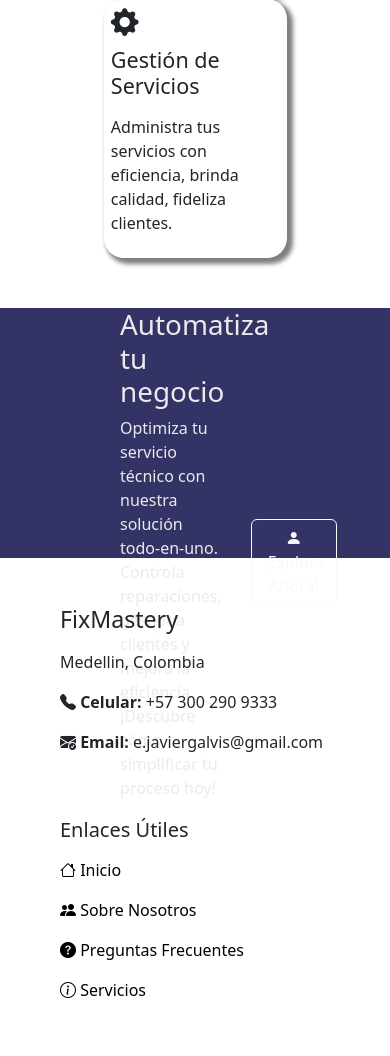
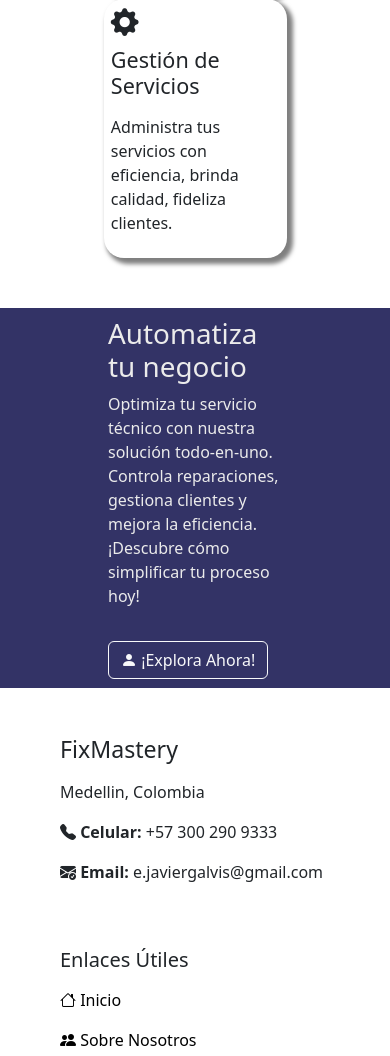
Before and after one commit to Javier458/sidtech, a PHP site: page / in a window 390 px wide. Shown: the part 3857-4913 px from the top of the page. Run offline with PHP 8.4, Linux system fonts and the light colour scheme.

Commit message:
Fix Bug Call to action

```diff
--- a/view/css/index.css
+++ b/view/css/index.css
@@ -103,6 +103,11 @@
         margin: 0 !important;
         padding: 20px 0 0 0;
     }
+
+    .callaction{
+        height: 380px;
+        padding: 0;
+    }
 }
 
 @media screen and (max-width: 365px){
--- a/view/index.php
+++ b/view/index.php
@@ -129,10 +129,10 @@ include_once 'templates/header-html.inc.php';
 <!-- ======= Call to action ======= -->
 <section class="container-fluid callaction">
     <div class="row align-items-center px-5 mx-5 callaction-info">
-        <div class="col-9">
+        <div class="col-12 col-sm-9">
         <h1>Automatiza tu negocio</h1>
         <p>Optimiza tu servicio técnico con nuestra solución todo-en-uno. Controla reparaciones, gestiona clientes y mejora la eficiencia. ¡Descubre cómo simplificar tu proceso hoy!</p></div>
-        <div class="col-3 align-items-center"><button class="btn btn-outline-light" type="submit"><i class="bi bi-person-fill"></i> ¡Explora Ahora!</button></div>
+        <div class="col-12 col-sm-3 align-items-center"><button class="btn btn-outline-light" type="submit"><i class="bi bi-person-fill"></i> ¡Explora Ahora!</button></div>
     </div>
 </section>
 
```
